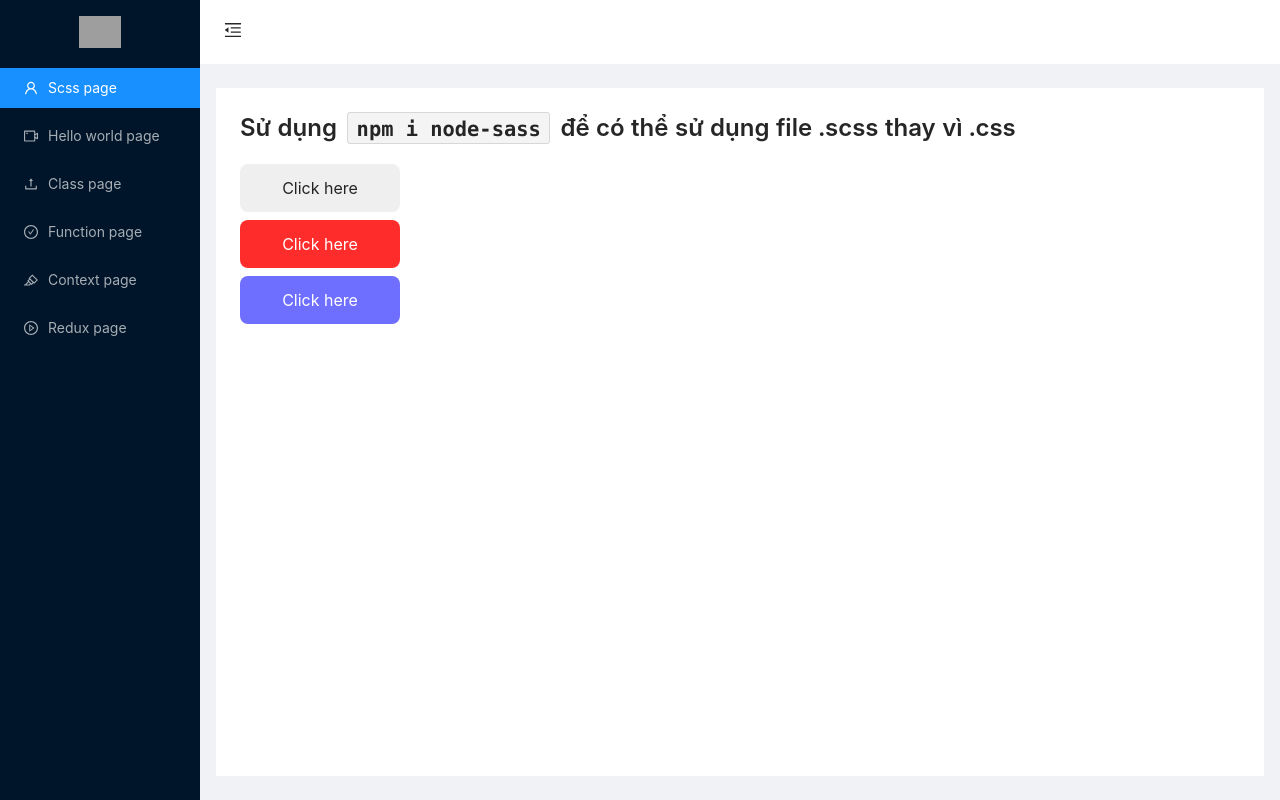
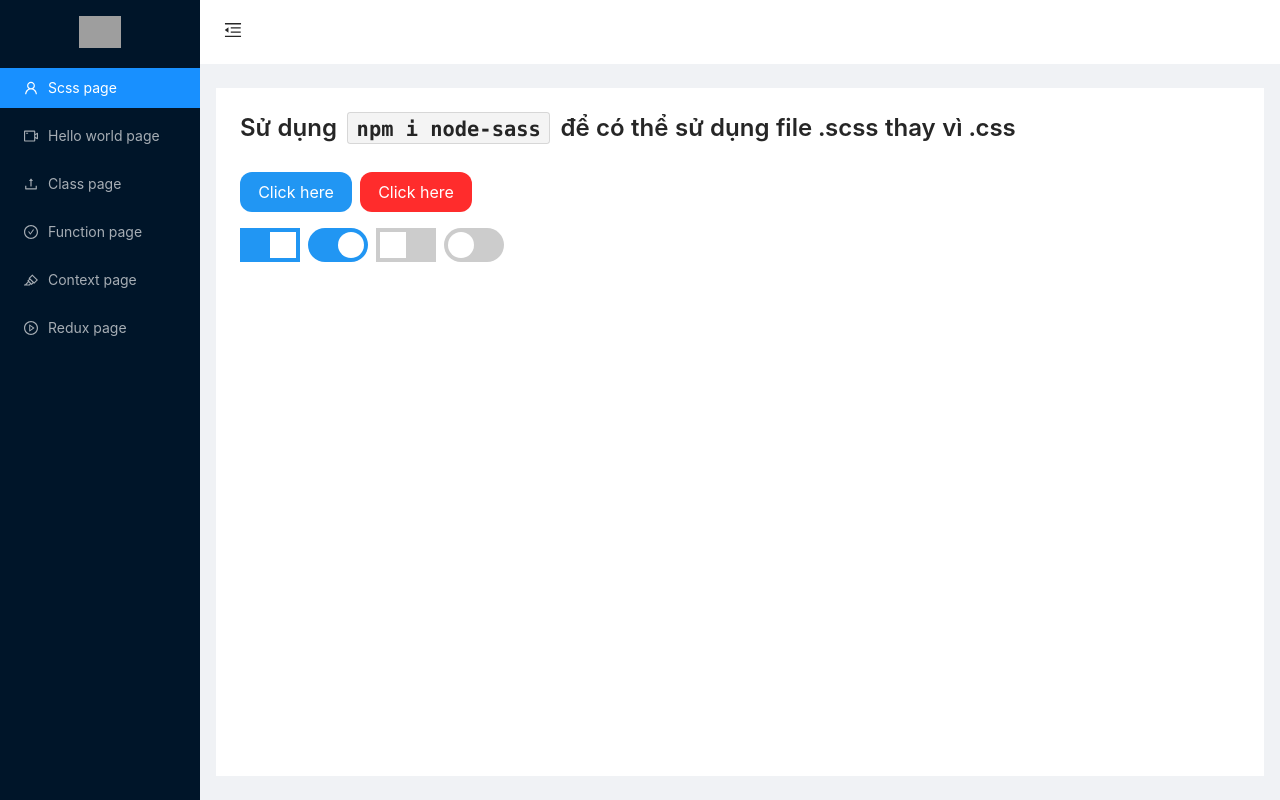
Before and after one commit to triduong39/learn-react, a React (Create React App) app: page / in a window 1280 px wide. Built offline with nearby package versions, Linux system fonts and the light colour scheme; grey boxes are pictures that could not be loaded.

Commit message:
add switch component and change file type to LF

```diff
--- a/src/App.scss
+++ b/src/App.scss
@@ -29,3 +29,23 @@
         background: #fff;
     }
 }
+.context-child-one {
+    padding: 1rem;
+    width: 100%;
+    background-color: rgb(161, 161, 253);
+}
+.context-child-two {
+    padding: 1rem;
+    width: 100%;
+    background-color: rgb(255, 246, 119);
+}
+.context-child-three {
+    padding: 1rem;
+    width: 100%;
+    background-color: rgb(255, 147, 45);
+}
+.context-provider {
+    padding: 1rem;
+    width: 100%;
+    background-color: rgb(199, 199, 199);
+}
--- a/src/pages/ScssPage/ScssPage.tsx
+++ b/src/pages/ScssPage/ScssPage.tsx
@@ -1,26 +1,32 @@
 import * as React from 'react';
-import './main.scss';
 
 import { Typography, Space } from 'antd';
+import AppButton from './component/AppButton/AppButton';
+import AppSwitch from './component/AppSwitch/AppSwitch';
 
 const { Text, Title } = Typography;
 
 export default function ScssPage() {
-    const handleClick = () => {
-        alert('You clicked the button at Scss page');
+    const handleClick = (text: string) => {
+        alert(`You clicked the button ${text} at Scss page`);
     };
     return (
-        <Space direction="vertical" className="main">
+        <Space direction="vertical" className="main" size={'middle'}>
             <Title level={3}>
                 Sử dụng <Text code>npm i node-sass</Text> để có thể sử dụng file .scss thay vì .css
             </Title>
-            <button onClick={handleClick}>Click here</button>
-            <button className="btn-red" onClick={handleClick}>
-                Click here
-            </button>
-            <button className="btn-blue" onClick={handleClick}>
-                Click here
-            </button>
+            <Space>
+                <AppButton onClick={() => handleClick('blue')}>Click here</AppButton>
+                <AppButton color="red" onClick={() => handleClick('red')}>
+                    Click here
+                </AppButton>
+            </Space>
+            <Space>
+                <AppSwitch checked readOnly />
+                <AppSwitch variant="round" checked readOnly />
+                <AppSwitch />
+                <AppSwitch variant="round" />
+            </Space>
         </Space>
     );
 }
--- /dev/null
+++ b/src/pages/ScssPage/component/AppButton/AppButton.scss
@@ -0,0 +1,25 @@
+@import '../variable.scss';
+
+button {
+    font-size: 1rem;
+    width: 7em;
+    height: 2.5em;
+    border: none;
+    border-radius: 0.75em;
+    cursor: pointer;
+
+    &.btn-red {
+        color: $whiteColor;
+        background-color: $redColor;
+    }
+
+    &.btn-blue {
+        color: $whiteColor;
+        background-color: $blueColor;
+    }
+
+    &.btn-purple {
+        color: $whiteColor;
+        background-color: $purpleColor;
+    }
+}
--- /dev/null
+++ b/src/pages/ScssPage/component/AppButton/AppButton.tsx
@@ -0,0 +1,14 @@
+import * as React from 'react';
+import './AppButton.scss';
+
+type InputProps = {
+    color?: 'red' | 'blue' | 'purple';
+} & React.ComponentProps<'button'>;
+
+export default function AppButton({ color = 'blue', ...props }: InputProps) {
+    return (
+        <button className={`btn-${color}`} {...props}>
+            Click here
+        </button>
+    );
+}
--- /dev/null
+++ b/src/pages/ScssPage/component/AppSwitch/AppSwitch.scss
@@ -0,0 +1,59 @@
+@import '../variable.scss';
+
+.switch {
+    position: relative;
+    display: inline-block;
+    width: 60px;
+    height: 34px;
+
+    input {
+        opacity: 0;
+        width: 0;
+        height: 0;
+
+        &:checked + .slider {
+            background-color: $blueColor;
+            &:before {
+                -webkit-transform: translateX(26px);
+                -ms-transform: translateX(26px);
+                transform: translateX(26px);
+            }
+        }
+
+        &:focus + .slider {
+            box-shadow: 0 0 1px $blueColor;
+        }
+    }
+
+    .slider {
+        position: absolute;
+        cursor: pointer;
+        top: 0;
+        left: 0;
+        right: 0;
+        bottom: 0;
+        background-color: $grayColor;
+        -webkit-transition: 0.4s;
+        transition: 0.4s;
+
+        /* Rounded sliders */
+        &.round {
+            border-radius: 34px;
+            &:before {
+                border-radius: 50%;
+            }
+        }
+
+        &:before {
+            position: absolute;
+            content: '';
+            height: 26px;
+            width: 26px;
+            left: 4px;
+            bottom: 4px;
+            background-color: $whiteColor;
+            -webkit-transition: 0.4s;
+            transition: 0.4s;
+        }
+    }
+}
--- /dev/null
+++ b/src/pages/ScssPage/component/AppSwitch/AppSwitch.tsx
@@ -0,0 +1,15 @@
+import * as React from 'react';
+import './AppSwitch.scss';
+
+type InputProps = {
+    variant?: 'round' | 'square';
+} & React.ComponentProps<'input'>;
+
+export default function AppSwitch({ variant = 'square', ...props }: InputProps) {
+    return (
+        <label className="switch">
+            <input type="checkbox" {...props} />
+            <span className={`slider ${variant}`}></span>
+        </label>
+    );
+}
--- /dev/null
+++ b/src/pages/ScssPage/component/variable.scss
@@ -0,0 +1,5 @@
+$blueColor: #2196f3;
+$redColor: rgb(255, 44, 44);
+$purpleColor: rgb(111, 111, 255);
+$whiteColor: rgb(255, 255, 255);
+$grayColor: #ccc;
--- a/src/pages/ScssPage/main.scss
+++ /dev/null
@@ -1,48 +0,0 @@
-$redColor: rgb(255, 44, 44);
-$blueColor: rgb(111, 111, 255);
-$whiteColor: rgb(255, 255, 255);
-
-@mixin padding-1 {
-    padding: 1rem;
-}
-
-.main {
-    button {
-        font-size: 1rem;
-        width: 10em;
-        height: 3em;
-        border: none;
-        border-radius: 0.5em;
-        cursor: pointer;
-
-        &.btn-red {
-            color: $whiteColor;
-            background-color: $redColor;
-        }
-
-        &.btn-blue {
-            color: $whiteColor;
-            background-color: $blueColor;
-        }
-    }
-}
-.context-child-one {
-    @include padding-1();
-    width: 100%;
-    background-color: rgb(161, 161, 253);
-}
-.context-child-two {
-    @include padding-1();
-    width: 100%;
-    background-color: rgb(255, 246, 119);
-}
-.context-child-three {
-    @include padding-1();
-    width: 100%;
-    background-color: rgb(255, 147, 45);
-}
-.context-provider {
-    @include padding-1();
-    width: 100%;
-    background-color: rgb(199, 199, 199);
-}
```
